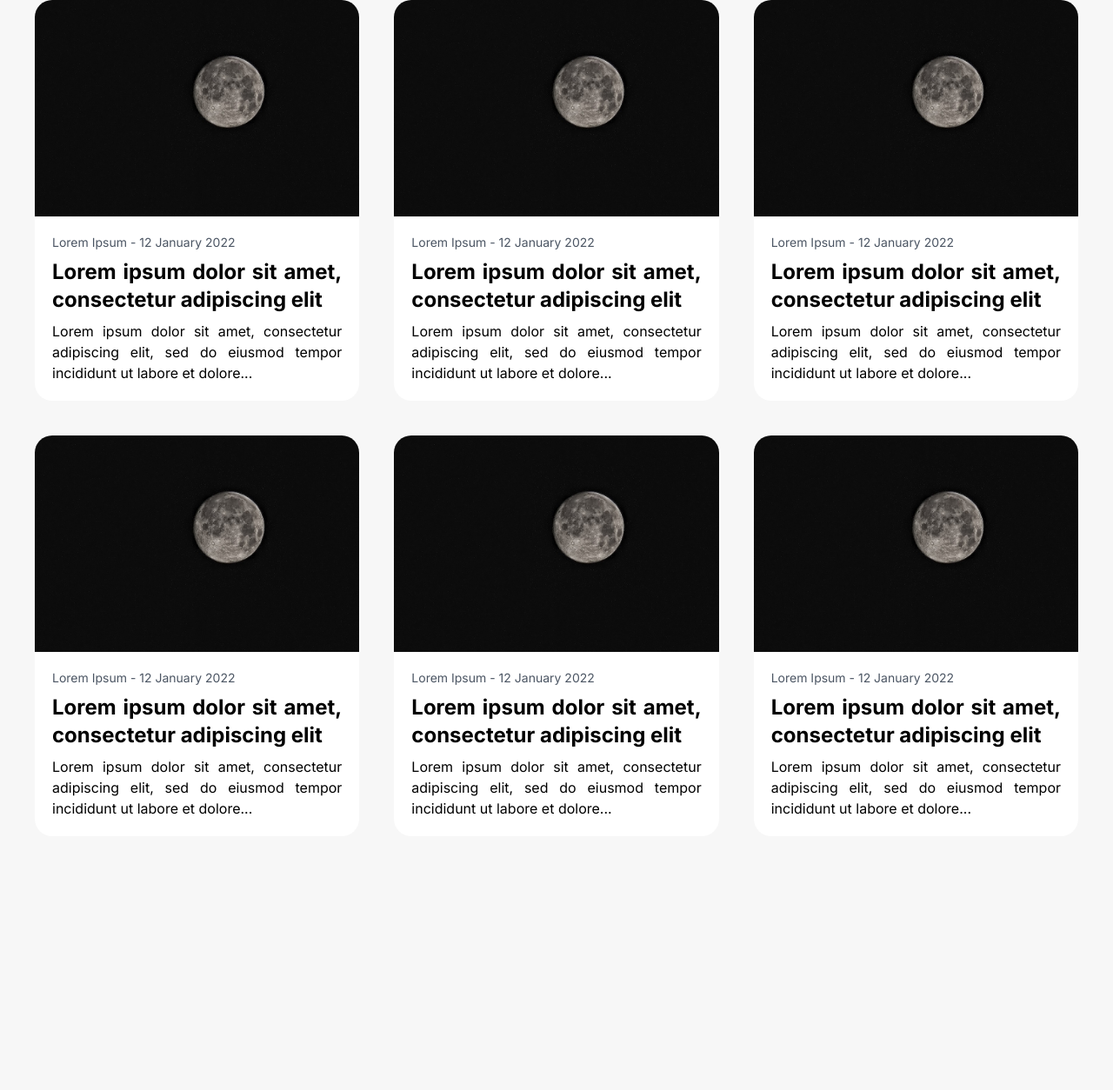
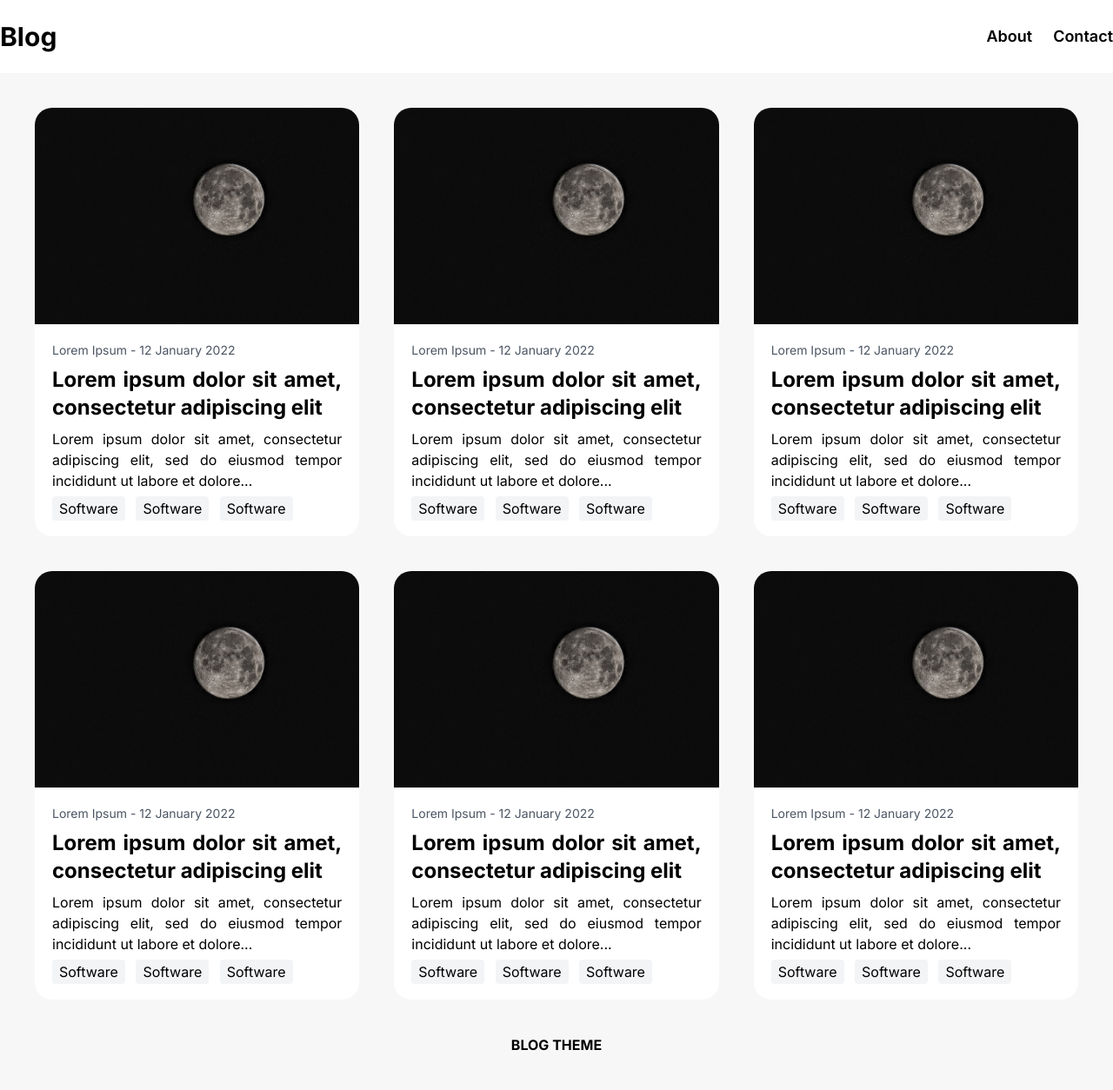
Before and after one commit to musabalki/tailwind-css-project, a website: page src/index.html in a window 1280 px wide. Shown: the whole page at 87% size. Before the commit the page ends 962 px from the top, so only its background shows below. Drawn offline with Linux system fonts and the light colour scheme.

Commit message:
Add header footer

```diff
--- a/src/index.html
+++ b/src/index.html
@@ -6,6 +6,15 @@
   <link href="/dist/output.css" rel="stylesheet">
 </head>
 <body class="bg-[#f7f7f7]">
+    <section class="bg-white py-6 mb-10">
+        <div class="container flex items-center justify-between	">
+            <a href="" class="font-bold text-3xl mr-6">Blog</a>
+            <div class="flex space-x-6">
+                <a href="" class="font-semibold text-lg">About</a>
+                <a href="" class="font-semibold text-lg">Contact</a>
+            </div>
+        </div>
+    </section>
   <section class="px-10">
     <div class="container">
         <div class="grid grid-cols-3 gap-10">
@@ -19,6 +28,11 @@
                     <p class="text-justify">
                         Lorem ipsum dolor sit amet, consectetur adipiscing elit, sed do eiusmod tempor incididunt ut labore et dolore...
                     </p>
+                    <div class="mt-2 space-x-2">
+                        <a href="" class="bg-gray-100 px-2 py-1 rounded">Software</a>
+                        <a href="" class="bg-gray-100 px-2 py-1 rounded">Software</a>
+                        <a href="" class="bg-gray-100 px-2 py-1 rounded">Software</a>
+                    </div>
                 </div>
             </div>
             <div class="rounded-[20px] overflow-hidden">
@@ -31,6 +45,11 @@
                     <p class="text-justify">
                         Lorem ipsum dolor sit amet, consectetur adipiscing elit, sed do eiusmod tempor incididunt ut labore et dolore...
                     </p>
+                    <div class="mt-2 space-x-2">
+                        <a href="" class="bg-gray-100 px-2 py-1 rounded">Software</a>
+                        <a href="" class="bg-gray-100 px-2 py-1 rounded">Software</a>
+                        <a href="" class="bg-gray-100 px-2 py-1 rounded">Software</a>
+                    </div>
                 </div>
             </div>
             <div class="rounded-[20px] overflow-hidden">
@@ -43,6 +62,11 @@
                     <p class="text-justify">
                         Lorem ipsum dolor sit amet, consectetur adipiscing elit, sed do eiusmod tempor incididunt ut labore et dolore...
                     </p>
+                    <div class="mt-2 space-x-2">
+                        <a href="" class="bg-gray-100 px-2 py-1 rounded">Software</a>
+                        <a href="" class="bg-gray-100 px-2 py-1 rounded">Software</a>
+                        <a href="" class="bg-gray-100 px-2 py-1 rounded">Software</a>
+                    </div>
                 </div>
             </div>
             <div class="rounded-[20px] overflow-hidden">
@@ -55,6 +79,11 @@
                     <p class="text-justify">
                         Lorem ipsum dolor sit amet, consectetur adipiscing elit, sed do eiusmod tempor incididunt ut labore et dolore...
                     </p>
+                    <div class="mt-2 space-x-2">
+                        <a href="" class="bg-gray-100 px-2 py-1 rounded">Software</a>
+                        <a href="" class="bg-gray-100 px-2 py-1 rounded">Software</a>
+                        <a href="" class="bg-gray-100 px-2 py-1 rounded">Software</a>
+                    </div>
                 </div>
             </div>
             <div class="rounded-[20px] overflow-hidden">
@@ -67,6 +96,11 @@
                     <p class="text-justify">
                         Lorem ipsum dolor sit amet, consectetur adipiscing elit, sed do eiusmod tempor incididunt ut labore et dolore...
                     </p>
+                    <div class="mt-2 space-x-2">
+                        <a href="" class="bg-gray-100 px-2 py-1 rounded">Software</a>
+                        <a href="" class="bg-gray-100 px-2 py-1 rounded">Software</a>
+                        <a href="" class="bg-gray-100 px-2 py-1 rounded">Software</a>
+                    </div>
                 </div>
             </div>
             <div class="rounded-[20px] overflow-hidden">
@@ -79,10 +113,20 @@
                     <p class="text-justify">
                         Lorem ipsum dolor sit amet, consectetur adipiscing elit, sed do eiusmod tempor incididunt ut labore et dolore...
                     </p>
+                    <div class="mt-2 space-x-2">
+                        <a href="" class="bg-gray-100 px-2 py-1 rounded">Software</a>
+                        <a href="" class="bg-gray-100 px-2 py-1 rounded">Software</a>
+                        <a href="" class="bg-gray-100 px-2 py-1 rounded">Software</a>
+                    </div>
                 </div>
             </div>
         </div>
     </div>
   </section>
+  <footer class="py-10">
+    <div class="container">
+        <h2 class="font-bold text-center">BLOG THEME</h2>
+    </div>
+  </footer>
 </body>
 </html>
```
Also changed, not shown: dist/output.css.
